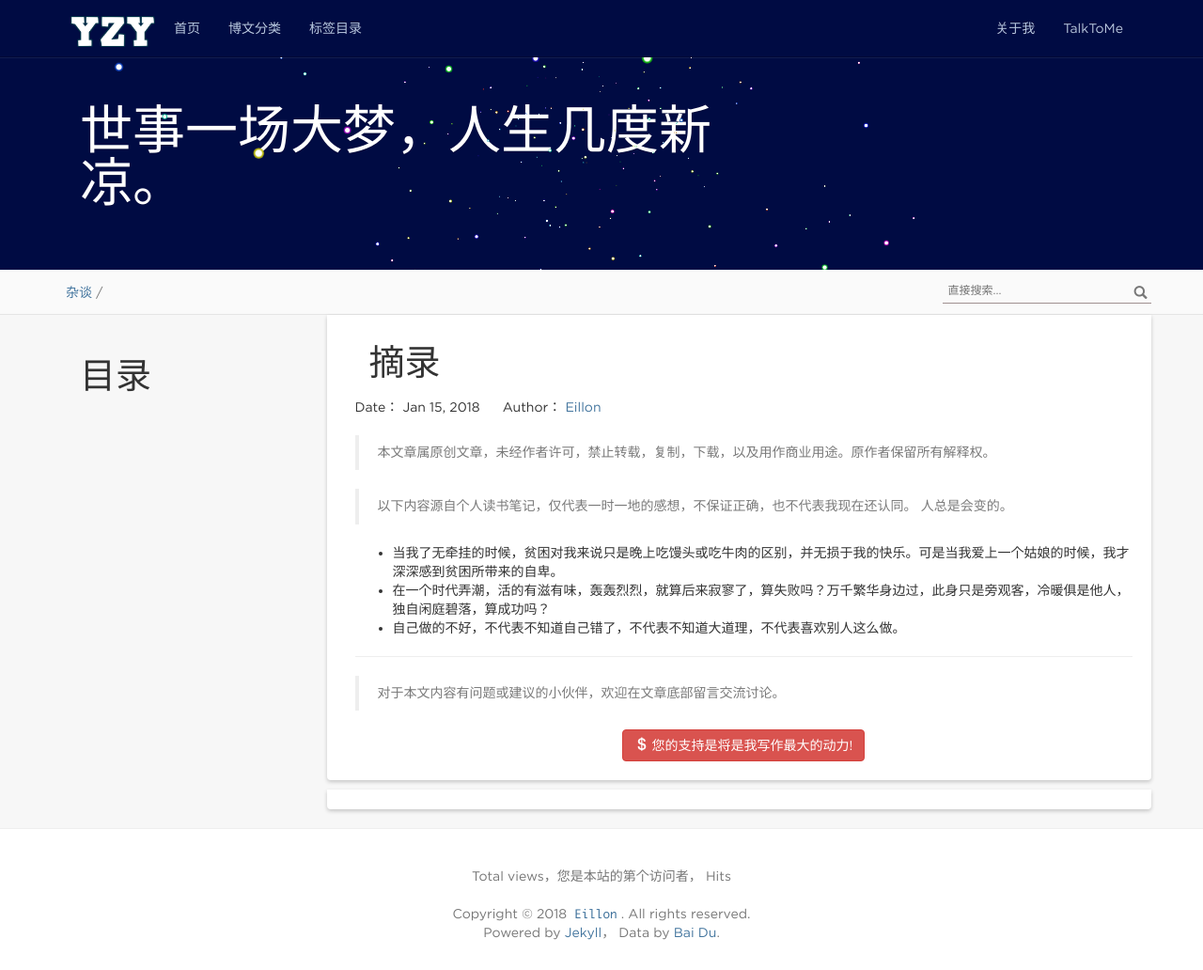
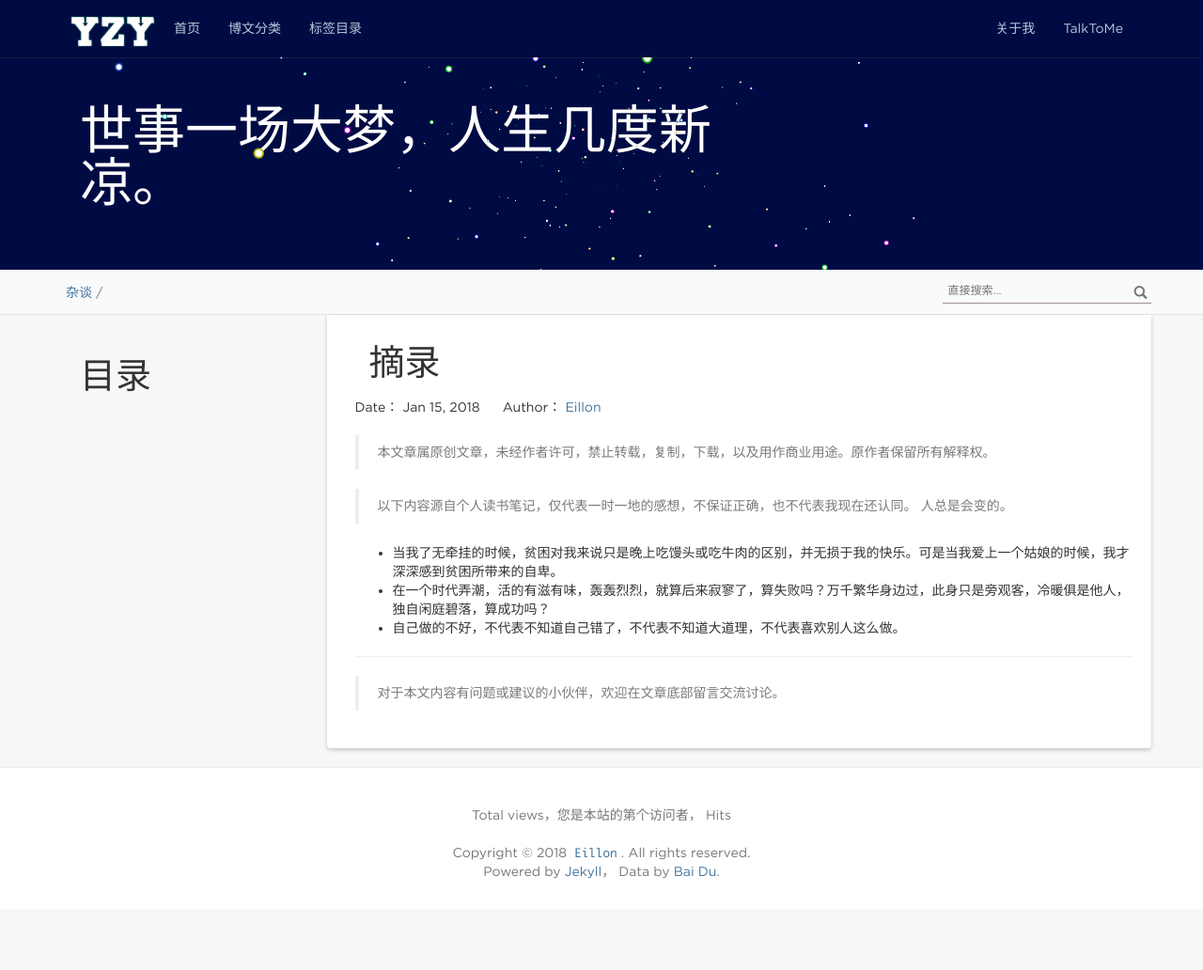
Before and after one commit to eillon/eillon.github.io, a Jekyll site: the page built from _posts/2018-01-23-摘录.md, in a window 1280 px wide and 1032 px high. Shown: the whole window at 94% size. Built offline with Jekyll 4.4.1, drawn with Linux system fonts in a browser that asks for light colours; nearby versions of some CDN libraries; comment, search, counter and statistics services are not loaded.

Commit message:
2018-4-11  更改original模板
changed _layouts/original.html

```diff
--- a/_layouts/original.html
+++ b/_layouts/original.html
@@ -25,18 +25,25 @@
             </article>
           <hr>
           <blockquote><p>对于本文内容有问题或建议的小伙伴，欢迎在文章底部留言交流讨论。</p></blockquote>
-          <div class="text-center">
-            <a href="{{ '/donate/' | prepend: site.baseurl }}" target="_blank" style="text-decoration: none"><button type="button" class="btn btn-danger"><span class="glyphicon glyphicon-usd" aria-hidden="true"></span> 您的支持是将是我写作最大的动力!</button></a>
-          </div>
+
         </div>
       </div>
-      <div class="panel docs-content">
-        <article class="post-content">
-          <div class="wrapper">
-            {% include LessOrMore/comments %}
-          </div>
-        </article>
-      </div>
+      <!--Gitment-->
+	    <div id="container"></div>
+      <link rel="stylesheet" href="https://imsun.github.io/gitment/style/default.css">
+      <script src="https://imsun.github.io/gitment/dist/gitment.browser.js"></script>
+      <script>
+        var gitment = new Gitment({
+          id: window.location.pathname,
+          owner: 'eillon',
+          repo: 'eillon.github.io',
+          oauth: {
+          client_id: 'b7fa76731a0b82a335fe',
+          client_secret: '606b263e5b014bd3df4ced321c998977133bb2b3',
+          },
+        })
+        gitment.render('container')
+      </script>
     </div>
   </div>
 </div>
```
